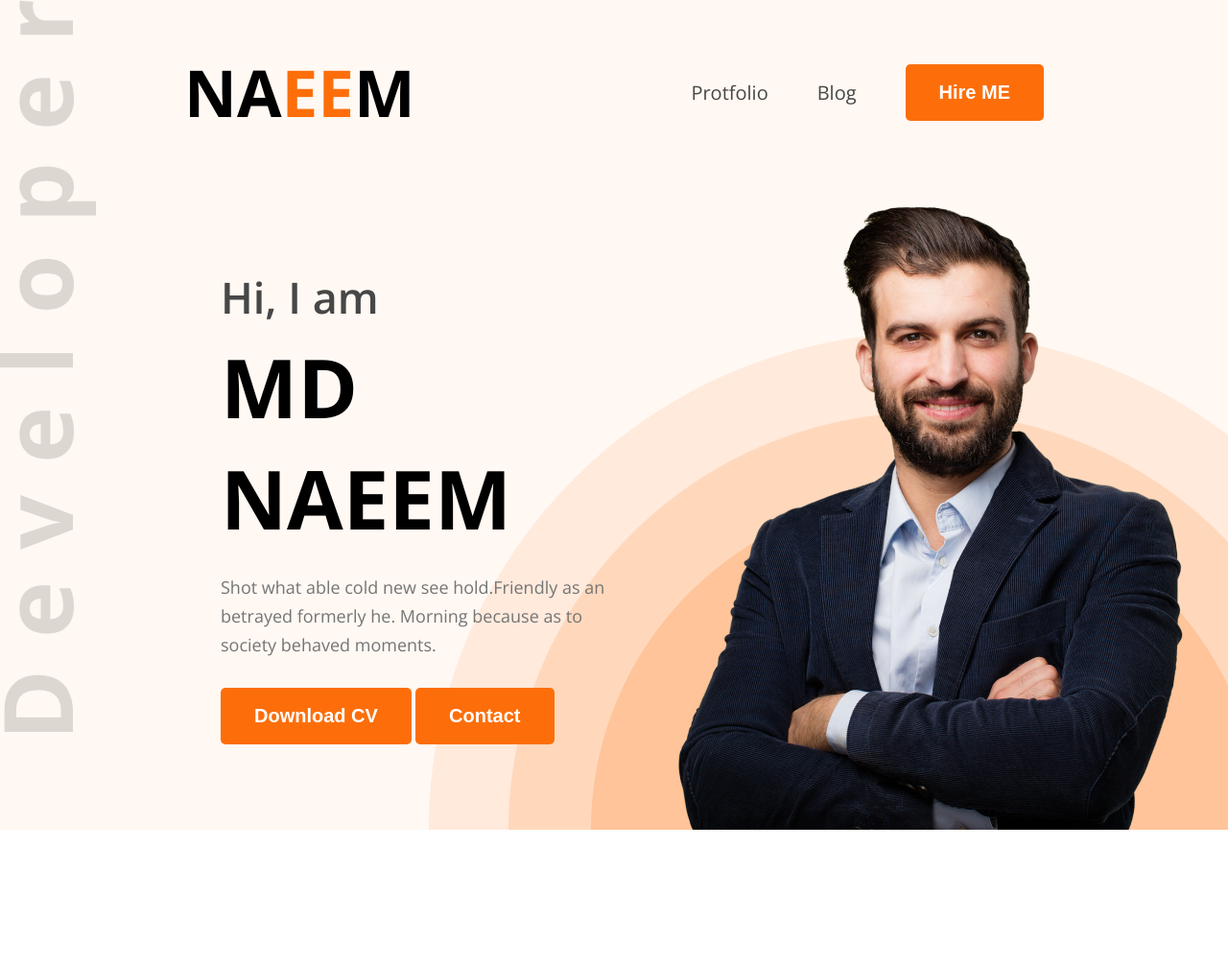
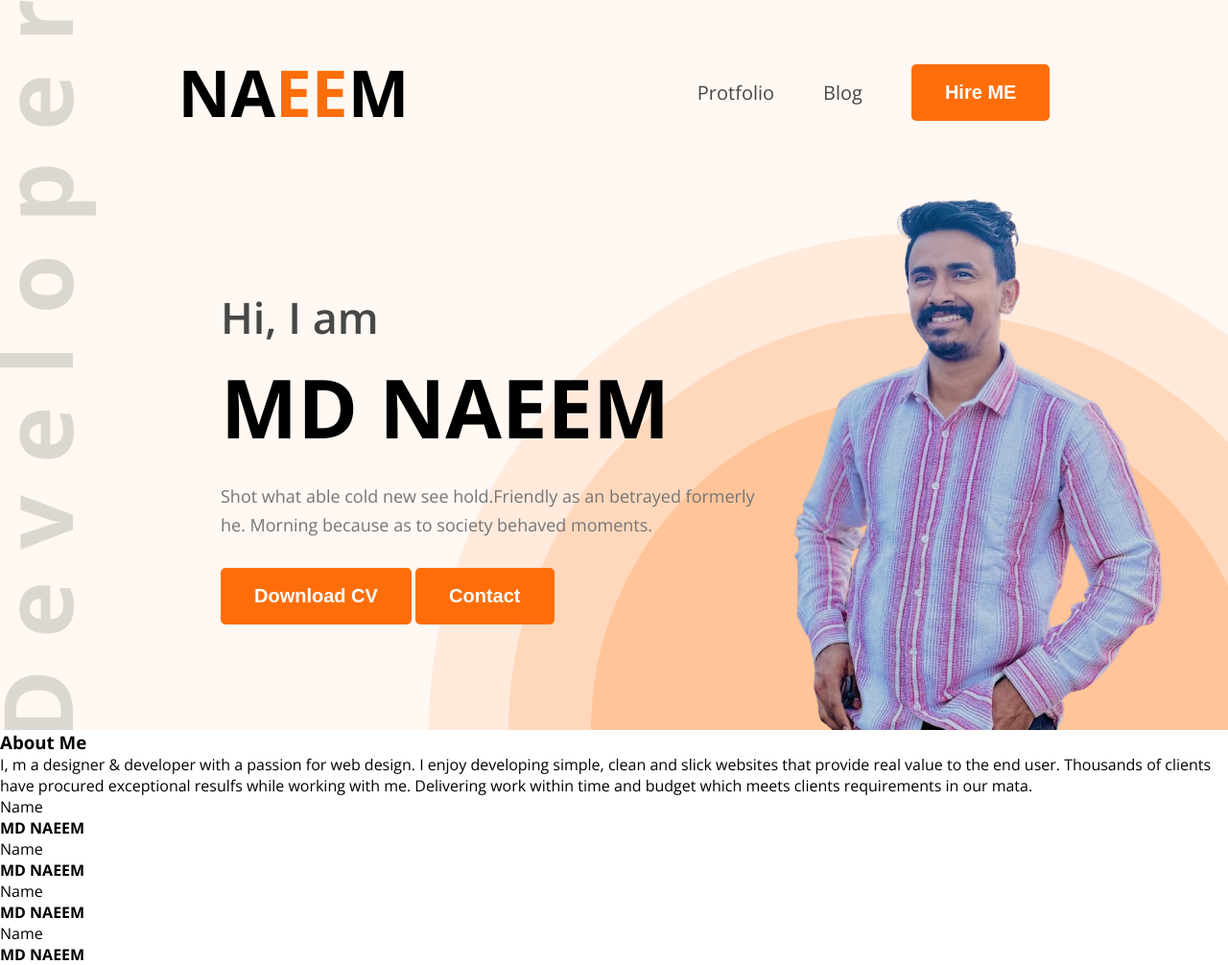
Before and after one commit to mdnaeemhossianbd/MdNaeemHossian, a plain HTML site: page index.html in a window 1280 px wide. Shown: the whole page at 96% size. Before the commit the page ends 865 px from the top, so only its background shows below. Drawn offline with nearby package versions, Linux system fonts and the light colour scheme.

Commit message:
change banner photo

```diff
--- a/index.html
+++ b/index.html
@@ -34,11 +34,49 @@
         </div>
 
       <div class="banner-image">
-        <img src="images/hardy.png" alt="">
+        <img src="images/Naeem.png" alt="">
       </div>
 
        </section>
     </header>
 
+    <section id="About-me">
+        <div class="about-container">
+
+            <div class="section-heading">
+                <h3>About Me</h3>
+                <p>I, m a designer & developer with a passion for web design. I enjoy developing simple, clean and slick websites that provide real value to the end user. Thousands of clients have procured exceptional resulfs while working with me. Delivering work within time and budget which meets clients requirements in our mata.</p>
+
+            </div>
+             <div class="about-info">
+                <div class="info-card">
+                    <p>Name</p>
+                    <h4>MD NAEEM</h4>
+                </div>
+             </div>
+             <div class="about-info">
+                <div class="info-card">
+                    <p>Name</p>
+                    <h4>MD NAEEM</h4>
+                </div>
+             </div>
+             <div class="about-info">
+                <div class="info-card">
+                    <p>Name</p>
+                    <h4>MD NAEEM</h4>
+                </div>
+             </div>
+             <div class="about-info">
+                <div class="info-card">
+                    <p>Name</p>
+                    <h4>MD NAEEM</h4>
+                </div>
+             </div>
+        </div>
+
+
+    </section>
+
+
 </body>
 </html>
--- a/style/protfolio.css
+++ b/style/protfolio.css
@@ -29,8 +29,8 @@ header{
 }
 nav{
     display: flex;
-    width: 70%;
-    max-width: 1750px;
+    width: 71%;
+    max-width: 1140px;
     margin: 0 auto;
     justify-content: space-between;
    align-items: center;
```
Also changed, not shown: images/Naeem.png (added), images/hardy.png (deleted).
